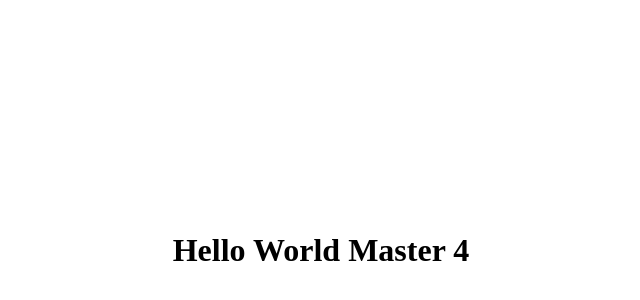
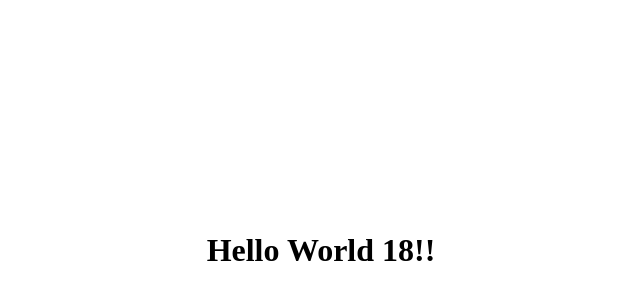
Before and after one commit to mikedijkstra/now-test, a Next.js app: page / in a window 1280 px wide. Shown: the part 158-458 px from the top of the page, without its empty margins (319-959 px from the left). Built offline with nearby package versions, Linux system fonts and the light colour scheme.

Commit message:
18 (#37)
* 18

* Emphasis

```diff
--- a/pages/index.js
+++ b/pages/index.js
@@ -2,7 +2,7 @@ const Index = () => (
   <>
     <div className="wrapper">
       <div className="container">
-        <h1>Hello World Master 4</h1>
+        <h1>Hello World 18!!</h1>
       </div>
     </div>
     <style jsx>{`
```
